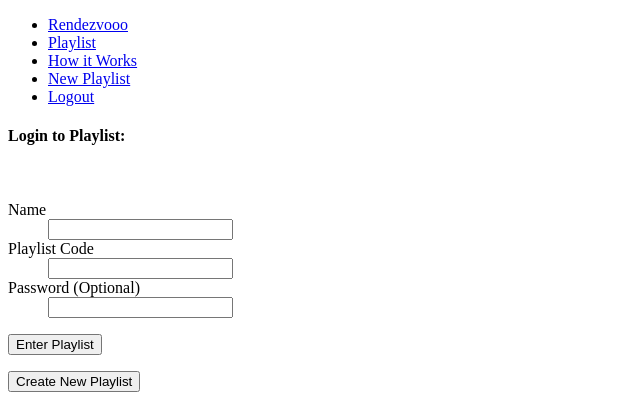
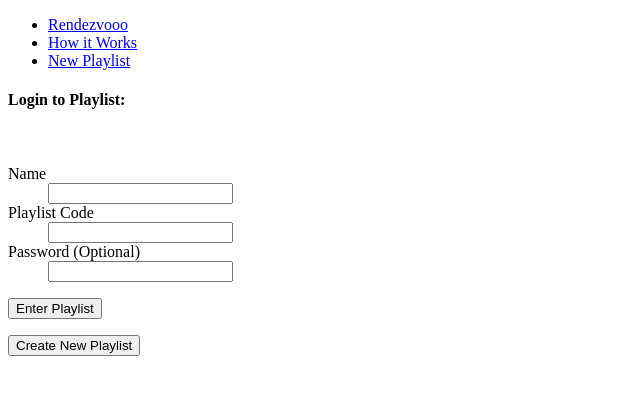
Before and after one commit to huutinhpham/rendezvooo, a Flask app: page / in a window 1280 px wide. Shown: the top 420 px of the page, without its empty margins (0-640 px from the left). Run offline with Flask 2, Linux system fonts and the light colour scheme; some libraries are stand-ins or nearby versions.

Commit message:
added dynamic user nav bar, depending on login status

```diff
--- a/templates/layout.html
+++ b/templates/layout.html
@@ -16,11 +16,14 @@
 
         <div id="content">
             <ul id="nav-links">
-                <li class="link"><a href="#">Rendezvooo</a></li>
-                <li class="link"><a href="#" target="_blank">Playlist</a></li>
-                <li class="link"><a href="#">How it Works</a></li>
-                <li class="link"><a href="#">New Playlist</a></li>
-                <li class="link"><a href="#">Logout</a></li>
+                <li class="link"><a href="/">Rendezvooo</a></li>
+                <li class="link"><a href="/how_it_works/">How it Works</a></li>
+                {% if session.logged_in %}
+                    <li class="link"><a href="/playlist/" target="_blank">Playlist</a></li>
+                    <li class="link"><a href="/logout/">Logout</a></li>
+                {% else %}
+                    <li class="link"><a href="/generate-playlist/">New Playlist</a></li>
+                {% endif %}
             </ul>
 
         <script src="https://ajax.googleapis.com/ajax/libs/jquery/2.1.3/jquery.min.js"></script>
```
